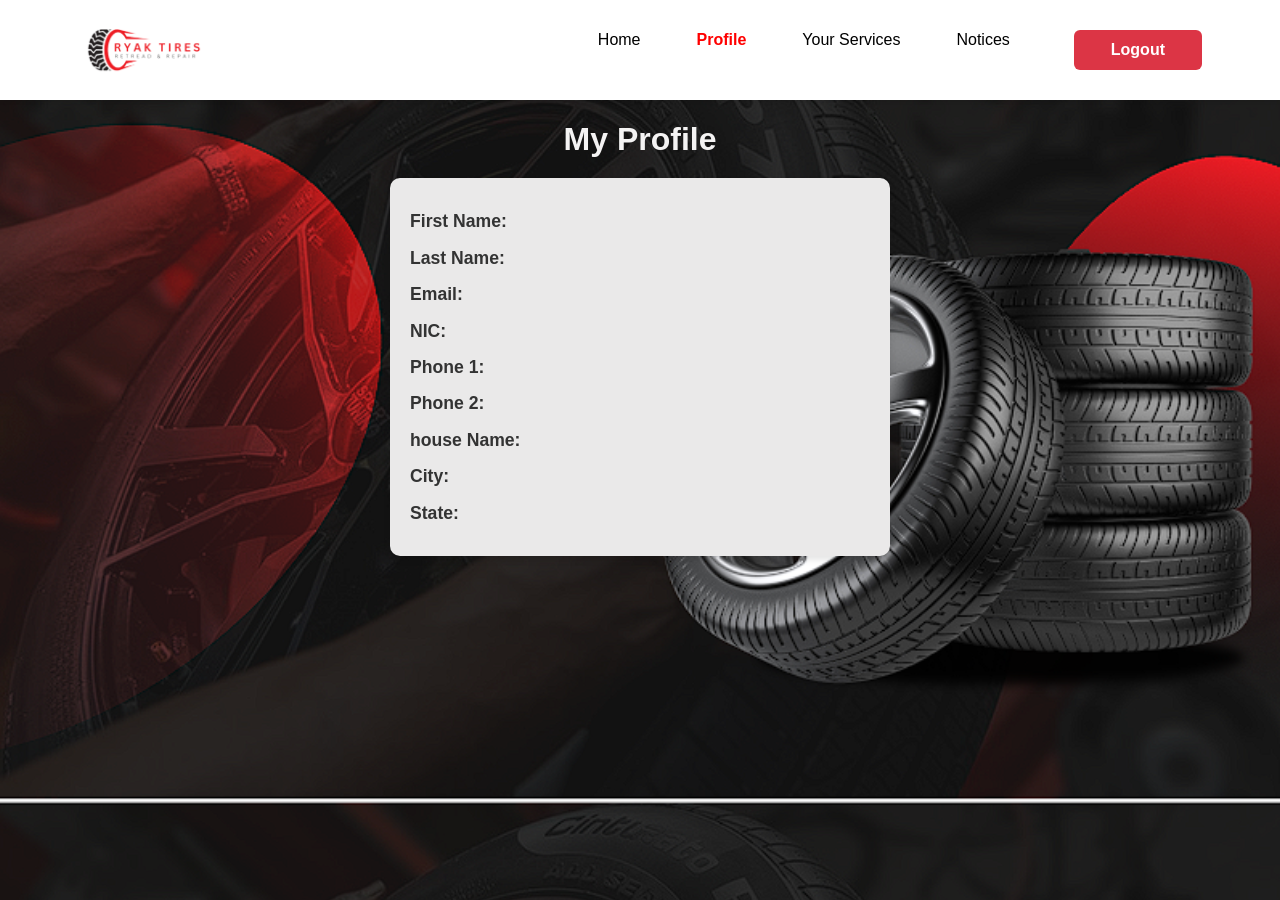
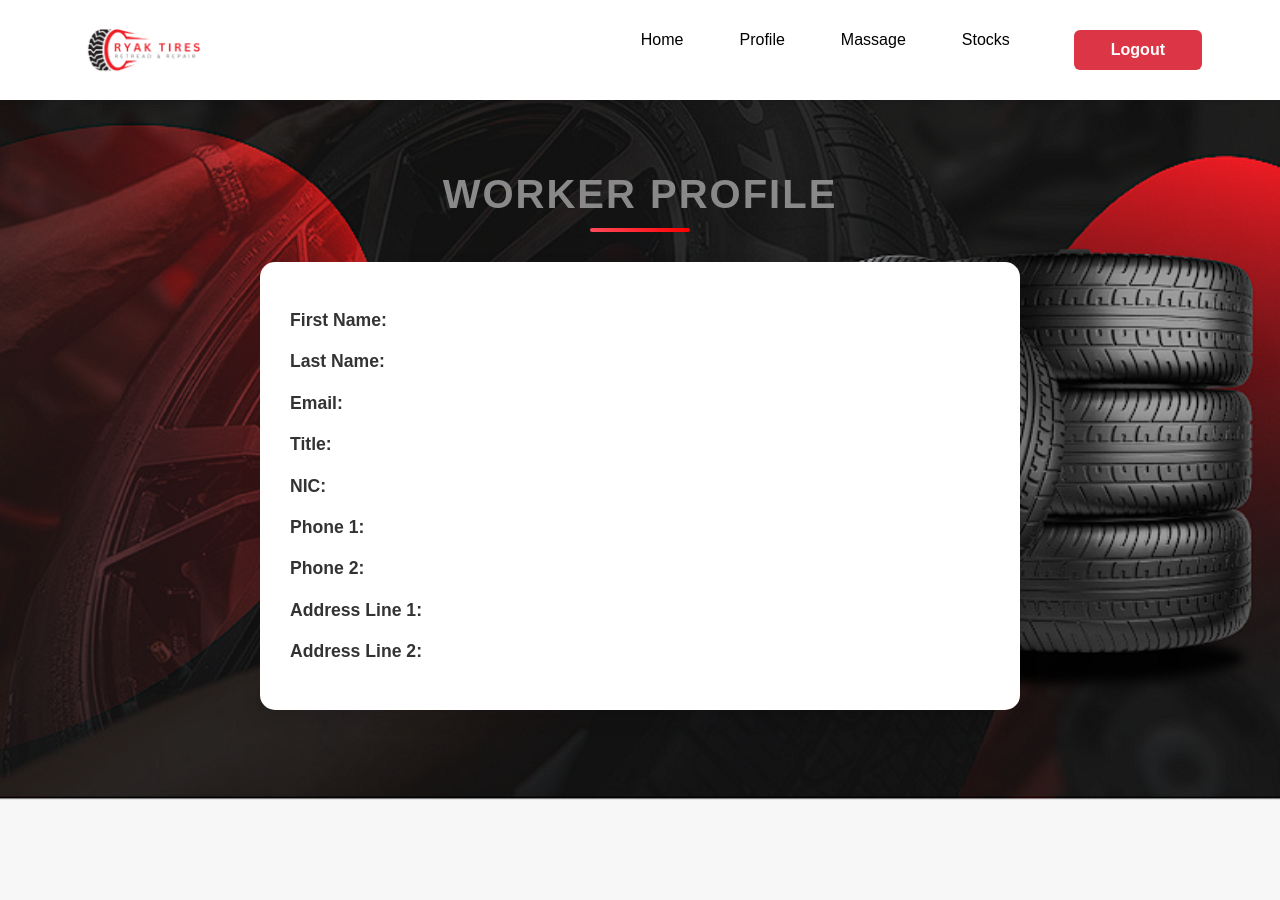
Before and after one commit to Hasindu071/tyre-repair-and-retreding-management-system, a React (Create React App) app in the folder frontend/: page /Customer/Profile in a window 1280 px wide. After the commit the page ends 800 px from the top, so only its background shows below. Built offline with nearby package versions, Linux system fonts and the light colour scheme; no server answers.

Commit message:
customer profile profile

```diff
--- a/frontend/src/pages/CustomerProfile.js
+++ b/frontend/src/pages/CustomerProfile.js
@@ -1,49 +1,56 @@
 import React, { useState, useEffect } from "react";
-import NewNavbar from "../components/Navbars/CustomerRegiNavBar"; // Assuming you have a Navbar component
-import "../styles/MyProfile.css"; // Import the CSS file
-import axios from 'axios'; // Import axios for HTTP requests
+import WorkerNavbar from "../components/Navbars/WorkerRegiNavBar"; // Worker Navbar component
+import "../styles/CustomerProfile.css"; // CSS file for styling
+import axios from "axios";
 
-const MyProfile = () => {
+const WorkerProfile = () => {
     const [profile, setProfile] = useState({
         firstName: "",
         lastName: "",
         email: "",
-        phone: "",
-        address: "",
+        title: "",
+        nic: "",
+        phone1: "",
+        phone2: "",
+        address1: "",
+        address2: "",
     });
+
+    const workerId = localStorage.getItem("workerId");
 
     useEffect(() => {
         fetchProfile();
     }, []);
 
+    // Fetch worker profile using the workerId
     const fetchProfile = async () => {
         try {
-            const response = await axios.get('http://localhost:5000/CustomerProfile/getProfile/16'); // Replace '1' with the actual user ID
+            const response = await axios.get(`http://localhost:5000/workerProfile/getWorker/${workerId}`);
             setProfile(response.data);
         } catch (error) {
-            console.error("Error fetching profile:", error);
+            console.error("Error fetching worker profile:", error);
         }
     };
 
     return (
         <div>
-            <NewNavbar />
+            <WorkerNavbar />
             <div className="profile-container">
-                <h2 className="profile-title">My Profile</h2>
+                <h2 className="profile-title">Worker Profile</h2>
                 <div className="profile-card">
                     <p><strong>First Name:</strong> {profile.firstName}</p>
                     <p><strong>Last Name:</strong> {profile.lastName}</p>
                     <p><strong>Email:</strong> {profile.email}</p>
+                    <p><strong>Title:</strong> {profile.title}</p>
                     <p><strong>NIC:</strong> {profile.nic}</p>
                     <p><strong>Phone 1:</strong> {profile.phone1}</p>
                     <p><strong>Phone 2:</strong> {profile.phone2}</p>
-                    <p><strong>house Name:</strong> {profile.houseName}</p>
-                    <p><strong>City:</strong> {profile.city}</p>
-                    <p><strong>State:</strong> {profile.state}</p>
+                    <p><strong>Address Line 1:</strong> {profile.address1}</p>
+                    <p><strong>Address Line 2:</strong> {profile.address2}</p>
                 </div>
             </div>
         </div>
     );
 };
 
-export default MyProfile;
+export default WorkerProfile;
--- /dev/null
+++ b/frontend/src/styles/CustomerProfile.css
@@ -0,0 +1,68 @@
+
+body {
+    font-family: 'Poppins', sans-serif;
+    margin: 0;
+    padding: 0;
+}
+
+.profile-container {
+    max-width: 800px;
+    margin: 50px auto;
+    padding: 20px;
+}
+
+.profile-title {
+    text-align: center;
+    font-size: 2.5rem;
+    color: #8a8989;
+    margin-bottom: 30px;
+    text-transform: uppercase;
+    letter-spacing: 2px;
+    position: relative;
+}
+
+.profile-title::after {
+    content: "";
+    width: 100px;
+    height: 4px;
+    background: linear-gradient(90deg, #ff4b5c, #ff0000);
+    display: block;
+    margin: 10px auto 0;
+    border-radius: 2px;
+}
+
+.profile-card {
+    background: #fff;
+    padding: 30px;
+    border-radius: 15px;
+    box-shadow: 0 8px 20px rgba(0, 0, 0, 0.1);
+    transition: transform 0.3s ease;
+}
+
+.profile-card:hover {
+    transform: translateY(-5px);
+}
+
+.profile-card p {
+    font-size: 1.1rem;
+    color: #555;
+    margin: 15px 0;
+}
+
+.profile-card strong {
+    color: #333;
+}
+
+/* Responsive Design */
+@media (max-width: 600px) {
+    .profile-container {
+        padding: 10px;
+        margin: 20px auto;
+    }
+    .profile-title {
+        font-size: 2rem;
+    }
+    .profile-card {
+        padding: 20px;
+    }
+}
```
